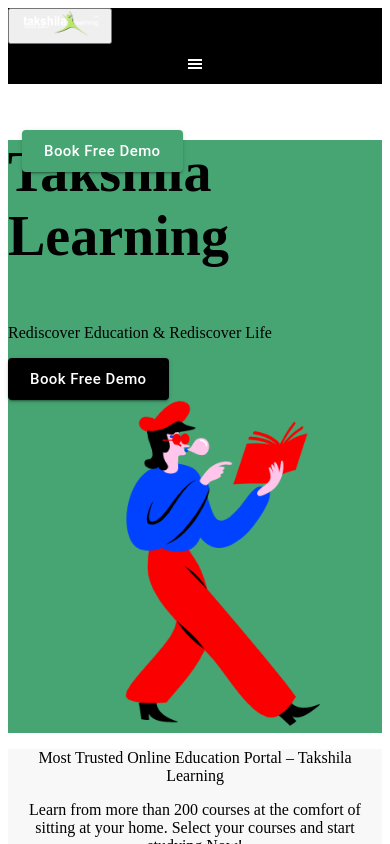
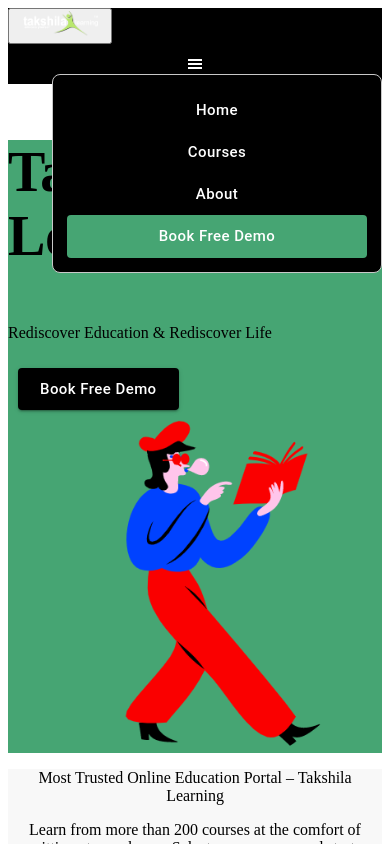
Before and after one commit to shreykoo/TakshilaLearning, a Next.js app: page / in a window 390 px wide. Both pictures are taken after a click on the button 195 px from the left and 63 px from the top of the page. Shown: the top 844 px of the page. Built offline with nearby package versions, Linux system fonts and the light colour scheme.

Commit message:
courses responsive added

```diff
--- a/components/CourseSpecific/TabsPanel.jsx
+++ b/components/CourseSpecific/TabsPanel.jsx
@@ -6,7 +6,7 @@
 const TabsPanel = () => {
 
     const [ activeTab, setActiveTab ] = useState(0);
-    const [ childrenActiveTab,setChildrenActiveTab ] = useState(activeTab === 0 ? 'UPSC': 'CBSE');
+    const [ childrenActiveTab,setChildrenActiveTab ] = useState('UPSC');
     const [ activeChildrens, setActiveChildrens ] = useState(null);
 
     function filterChildren(){
@@ -16,7 +16,7 @@
             });
             setActiveChildrens(newData[0]?.children);
         }else if(activeTab === 1){
-            const newData = data.k12.filter(item => {
+            const newData = (data.k12).filter(item => {
                 return item.name === childrenActiveTab
             });
             console.log(newData, 'new data')
@@ -29,7 +29,7 @@
 
     function handleTabChange(newTab, childrenTab){
         setActiveTab(newTab);
-        setActiveChildrens(childrenTab);
+        setChildrenActiveTab(childrenTab);
     };
 
     // console.log(activeChildrens, 'active childrens');
@@ -57,9 +57,9 @@
                 </Button>
             </div>
             <hr className="border-gray-200" />
-            <div className="flex justify-start items-center p-10">
+            <div className="flex flex-wrap justify-start items-center p-10">
                 {activeTab === 0 ?
-                    <div>
+                    <div className="flex md:flex-col sm:flex-row xxs:flex-row xs:flex-row sm:mx-2 xxs:mx-2 xs:mx-2 justify-between items-start">
                         {(data.Competitive).map(item => {
                             return (
                                 <div key={item.id} onClick={() => setChildrenActiveTab(item.name)}
@@ -71,7 +71,7 @@
                         })}
                     </div>
                     :
-                    <div>
+                    <div className="flex md:flex-col sm:flex-row xxs:flex-row xs:flex-row sm:mx-2 xxs:mx-2 xs:mx-2 justify-between items-start">
                         {(data.k12).map(item => {
                             return (
                                 <div key={item.id} onClick={() => setChildrenActiveTab(item.name)}
@@ -87,7 +87,7 @@
                     {activeChildrens !== null && activeChildrens.length !== 0 && activeChildrens.map(item => {
                         return (
                             <div key={item.id}
-                                className="p-20 m-4 border border-gray-200 rounded-md shadow-md"
+                                className="p-20 md:m-4 sm:my-2 xxs:my-2 xs:my-2 border border-gray-200 rounded-md shadow-md"
                             >
                                 {item.name}
                             </div>
--- a/components/home/Banner.jsx
+++ b/components/home/Banner.jsx
@@ -7,12 +7,12 @@
             <div className="flex justify-between items-center w-4/5 px-10 py-28 mx-auto ">
                 <div>
                     <p style={{ fontSize: '56px', fontFamily: 'Manrope', fontWeight: 'bold'}}>Takshila Learning</p>
-                    <p className="text-2xl font-bold my-2">Rediscover Education & Rediscover Life </p>
+                    <p className="text-3xl m-2">Rediscover Education & Rediscover Life </p>
                     <Button
                         variant="contained"
                         color="primary"
                         size="large"
-                        style={{ textTransform: 'none'}}
+                        style={{ textTransform: 'none', margin: '10px'}}
                     >
                         Book Free Demo
                     </Button>
--- a/modules/Layout/Header.jsx
+++ b/modules/Layout/Header.jsx
@@ -30,7 +30,13 @@
                                 zIndex:10,
                                 borderRadius: '8px',
                                 padding: '14px',
-                            }} className="bg-gray-200">
+                                display: 'flex',
+                                minWidth: '300px',
+                                flexDirection: 'column',
+                                backgroundColor: "#000000",
+                                color: "white",
+                                border: '1px solid rgb(200, 200, 200)'
+                            }}>
                                 <Button
                                     variant="text"
                                     color="white"
```
